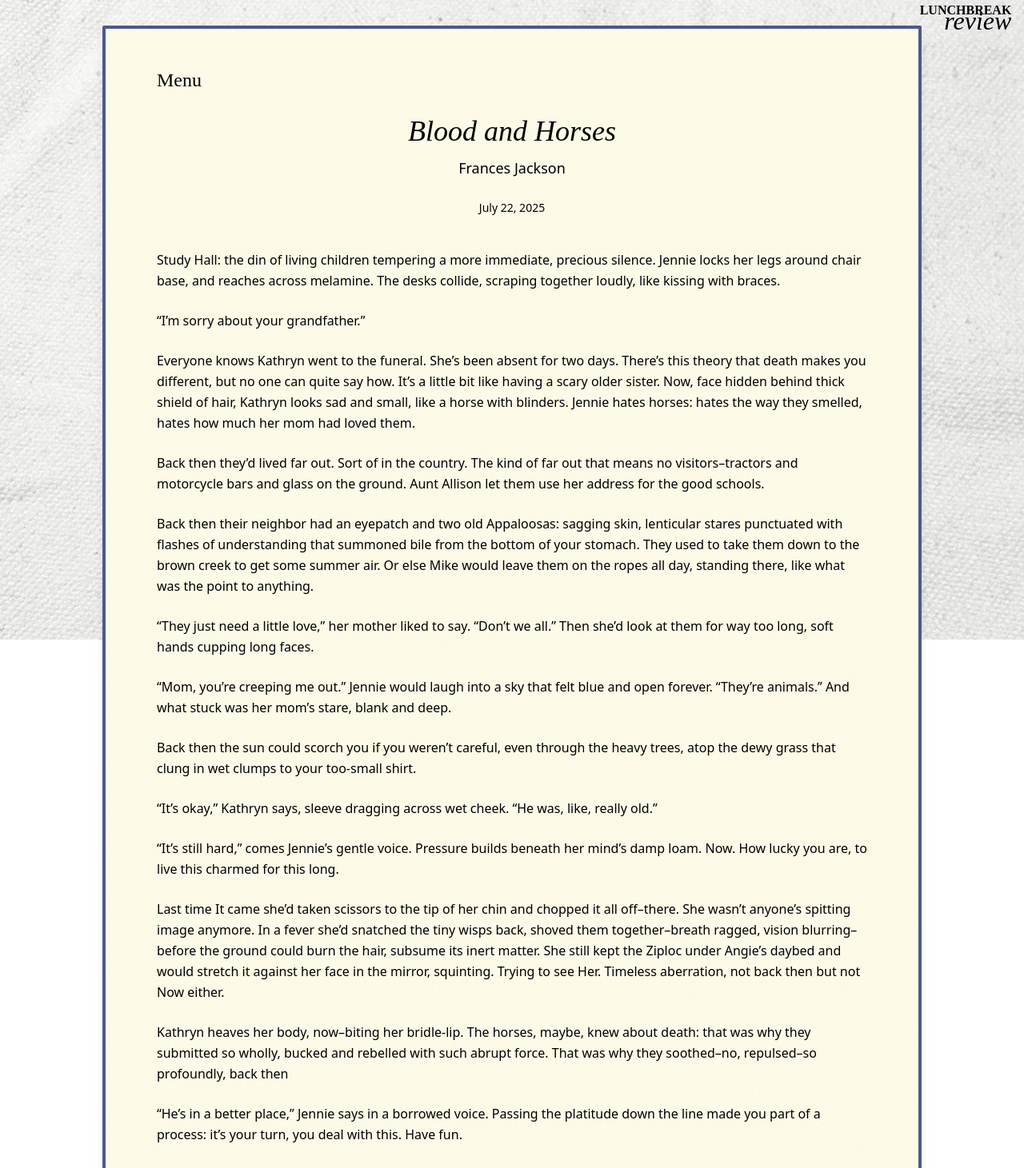
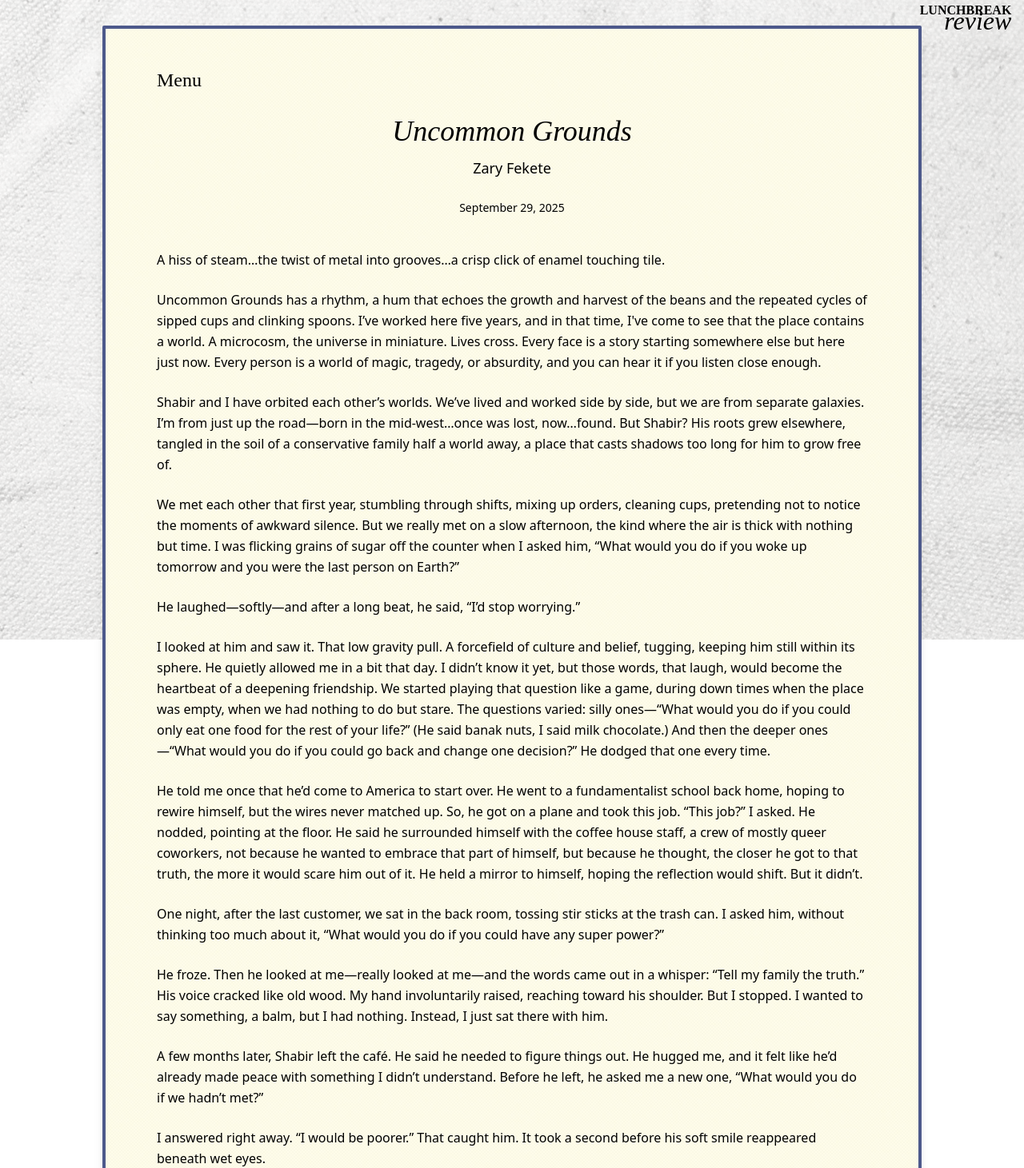
Before and after one commit to stabeart/lunch-break, a React (Vite) app: page /weekly/prose in a window 1280 px wide. Shown: the top 1461 px of the page at 80% size. Built offline with nearby package versions, Linux system fonts and the light colour scheme; the HTML template or start-up script is replaced by a standard one.

Commit message:
special 9/29/25

```diff
--- a/src/data/weeklySpecials.js
+++ b/src/data/weeklySpecials.js
@@ -1,5 +1,40 @@
 // src/data/weeklySpecials.js
 export const weeklySpecials = [
+
+  {
+    id: "2025-9-29",
+    title: "Uncommon Grounds",
+    author: "Zary Fekete",
+    authorBio: "Zary Fekete grew up in Hungary. He has a debut novella (Words on the Page) out with DarkWinter Lit Press and a short story collection (To Accept the Things I Cannot Change: Writing My Way Out of Addiction) out with Creative Texts. He enjoys books, podcasts, and many many many films. Twitter and Instagram: @ZaryFekete",
+    date: "September 29, 2025",
+    type: "prose",
+    isCurrent: true,
+    content: `
+    A hiss of steam…the twist of metal into grooves…a crisp click of enamel touching tile.
+
+Uncommon Grounds has a rhythm, a hum that echoes the growth and harvest of the beans and the repeated cycles of sipped cups and clinking spoons. I’ve worked here five years, and in that time, I've come to see that the place contains a world. A microcosm, the universe in miniature. Lives cross. Every face is a story starting somewhere else but here just now. Every person is a world of magic, tragedy, or absurdity, and you can hear it if you listen close enough.
+
+Shabir and I have orbited each other’s worlds. We’ve lived and worked side by side, but we are from separate galaxies. I’m from just up the road—born in the mid-west…once was lost, now…found. But Shabir? His roots grew elsewhere, tangled in the soil of a conservative family half a world away, a place that casts shadows too long for him to grow free of.
+
+We met each other that first year, stumbling through shifts, mixing up orders, cleaning cups, pretending not to notice the moments of awkward silence. But we really met on a slow afternoon, the kind where the air is thick with nothing but time. I was flicking grains of sugar off the counter when I asked him, “What would you do if you woke up tomorrow and you were the last person on Earth?”
+
+He laughed—softly—and after a long beat, he said, “I’d stop worrying.”
+
+I looked at him and saw it. That low gravity pull. A forcefield of culture and belief, tugging, keeping him still within its sphere. He quietly allowed me in a bit that day. I didn’t know it yet, but those words, that laugh, would become the heartbeat of a deepening friendship. We started playing that question like a game, during down times when the place was empty, when we had nothing to do but stare. The questions varied: silly ones—“What would you do if you could only eat one food for the rest of your life?” (He said banak nuts, I said milk chocolate.) And then the deeper ones—“What would you do if you could go back and change one decision?” He dodged that one every time.
+
+He told me once that he’d come to America to start over. He went to a fundamentalist school back home, hoping to rewire himself, but the wires never matched up. So, he got on a plane and took this job. “This job?” I asked. He nodded, pointing at the floor. He said he surrounded himself with the coffee house staff, a crew of mostly queer coworkers, not because he wanted to embrace that part of himself, but because he thought, the closer he got to that truth, the more it would scare him out of it. He held a mirror to himself, hoping the reflection would shift. But it didn’t.
+
+One night, after the last customer, we sat in the back room, tossing stir sticks at the trash can. I asked him, without thinking too much about it, “What would you do if you could have any super power?”
+
+He froze. Then he looked at me—really looked at me—and the words came out in a whisper: “Tell my family the truth.” His voice cracked like old wood. My hand involuntarily raised, reaching toward his shoulder. But I stopped. I wanted to say something, a balm, but I had nothing. Instead, I just sat there with him.
+
+A few months later, Shabir left the café. He said he needed to figure things out. He hugged me, and it felt like he’d already made peace with something I didn’t understand. Before he left, he asked me a new one, “What would you do if we hadn’t met?”
+
+I answered right away. “I would be poorer.” That caught him. It took a second before his soft smile reappeared beneath wet eyes.
+
+I still think about him. Wonder if he found that super power. Wonder if that little game we played helped him the way it helped me.
+    `
+  },
   {
     id: "2025-7-22",
     title: "Blood and Horses",
@@ -7,7 +42,7 @@ export const weeklySpecials = [
     authorBio: "Frances Jackson is a writer from Georgia by way of Alabama. Her work has appeared in Eunoia Review, What Rough Beast (Indolent Books), and others.",
     date: "July 22, 2025",
     type: "prose",
-    isCurrent: true,
+    isCurrent: false,
     content: `
     Study Hall: the din of living children tempering a more immediate, precious silence. Jennie locks her legs around chair base, and reaches across melamine. The desks collide, scraping together loudly, like kissing with braces.
 
```
